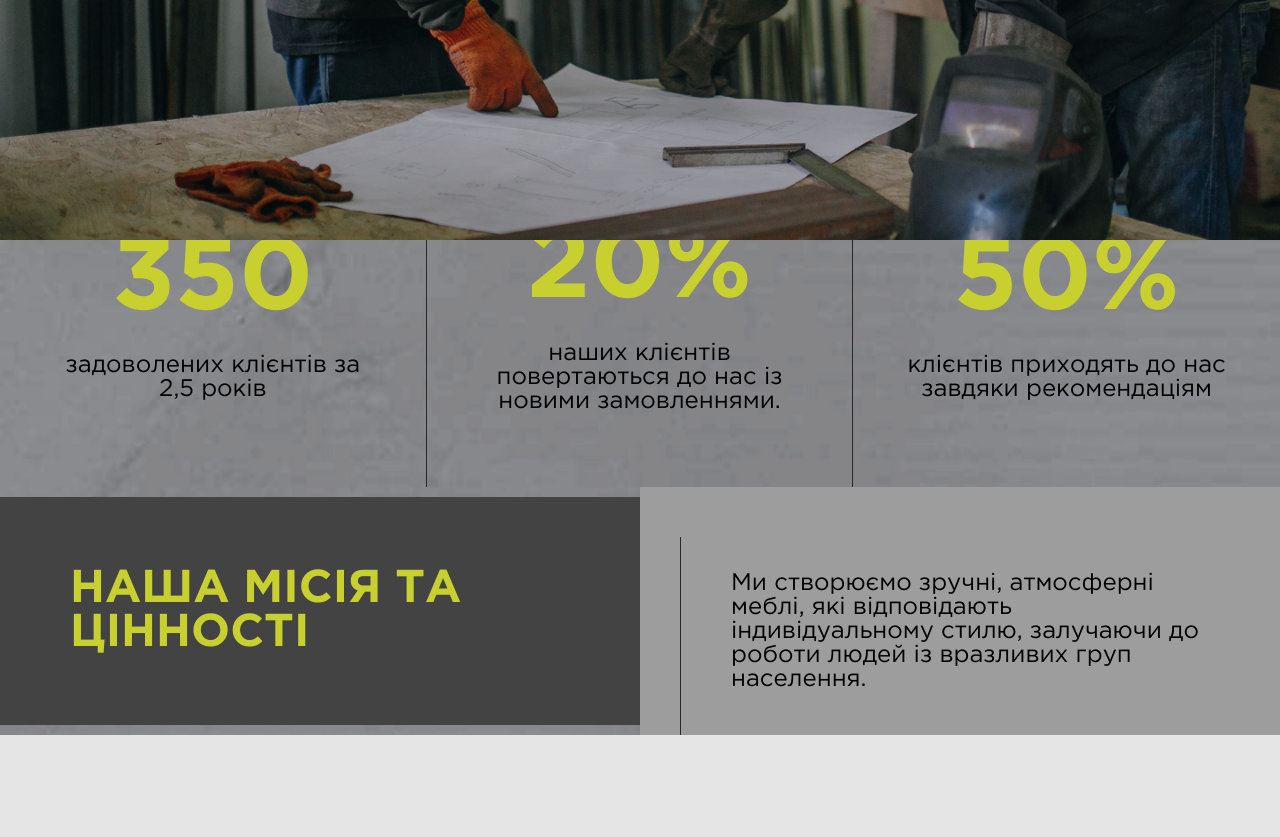
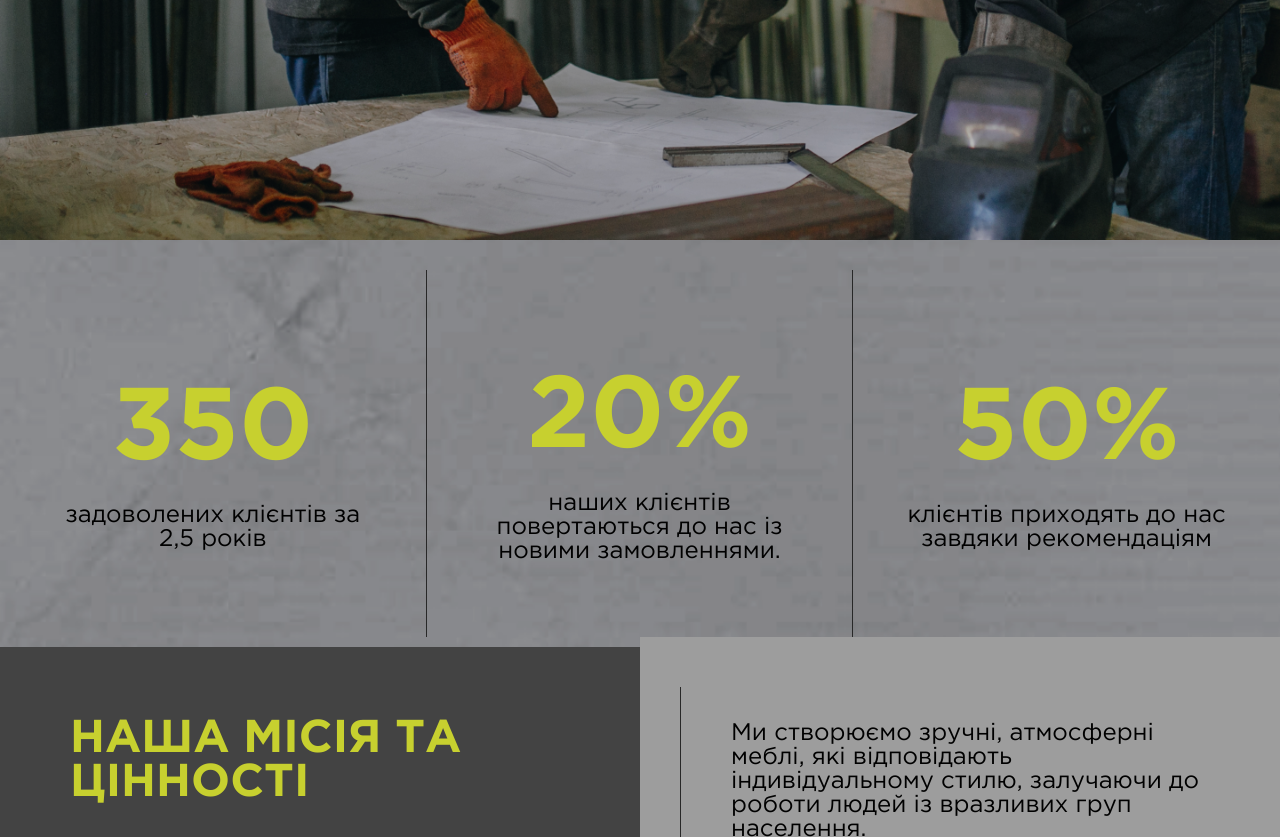
Before and after one commit to Shurr777/Woodluck, a React (Create React App) app: page /about in a window 1280 px wide. Shown: the part 520-1357 px from the top of the page. Built offline with nearby package versions, Linux system fonts and the light colour scheme.

Commit message:
about padding

```diff
--- a/src/components/Pages/About/About.module.css
+++ b/src/components/Pages/About/About.module.css
@@ -22,7 +22,7 @@
 
 .statistic {
     margin: 0;
-    padding: 0;
+    padding-top: 150px;
     display: grid;
     grid-template-columns: repeat(3, 1fr);
 }
```
